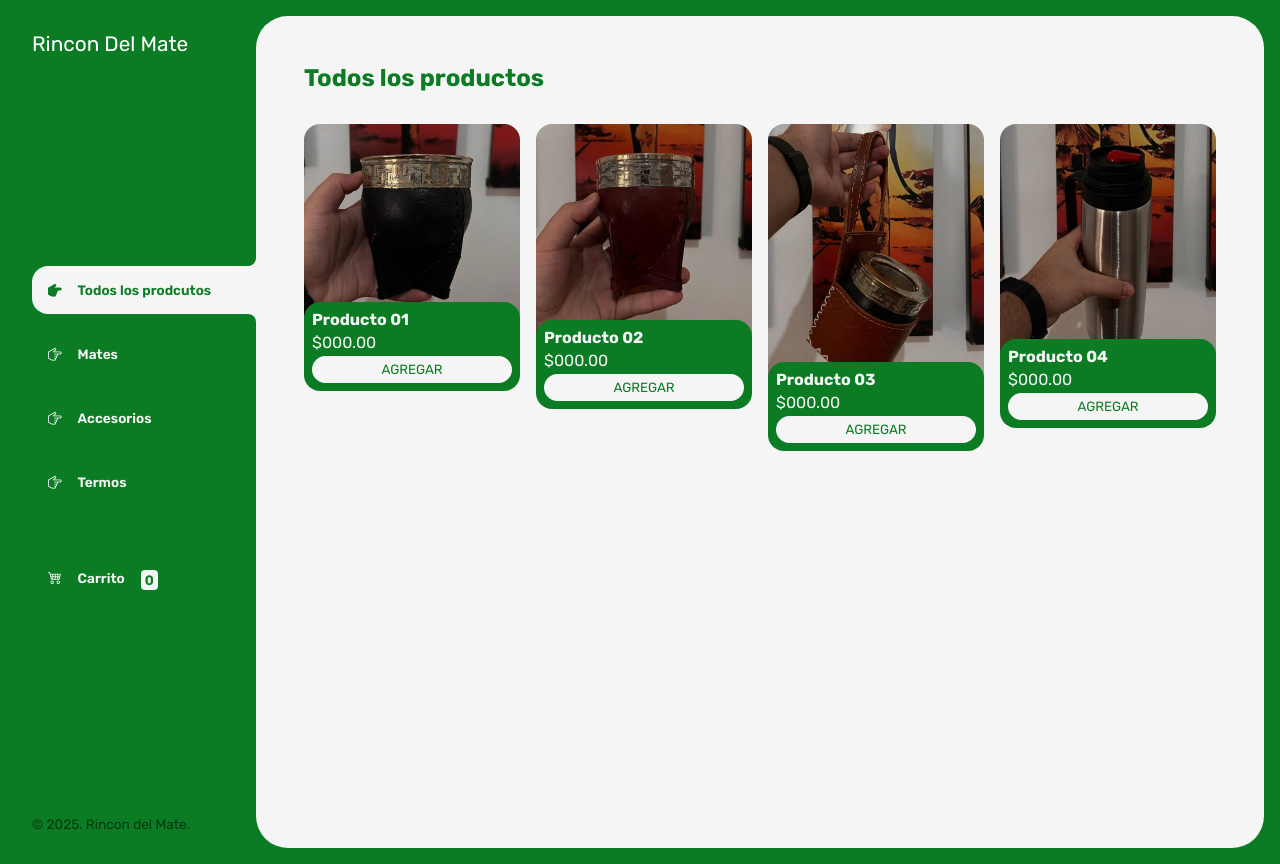
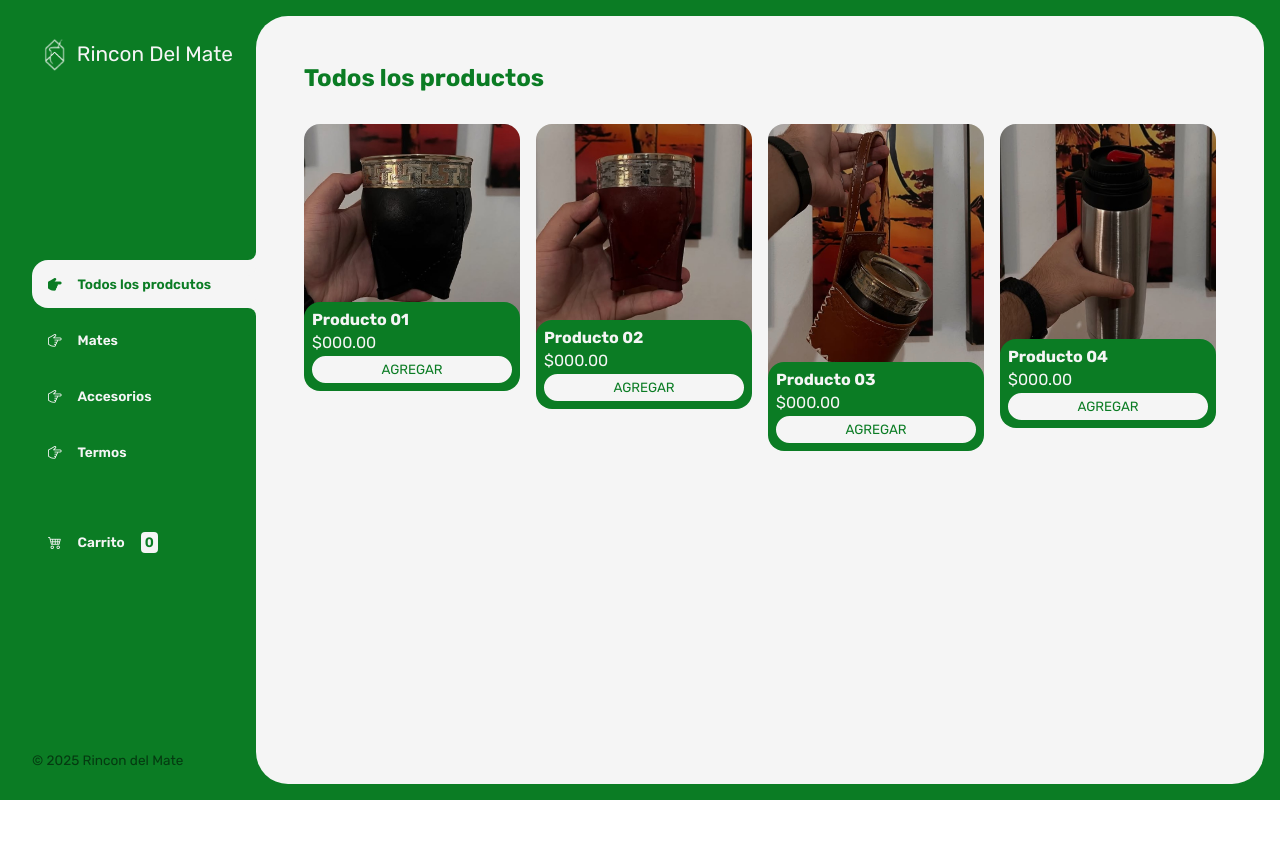
Before and after one commit to LTRuiz/RinconDelMate, a plain HTML site: page index.html in a window 1280 px wide. After the commit the page ends 800 px from the top, so only its background shows below. Drawn offline with nearby package versions, Linux system fonts and the light colour scheme.

Commit message:
logo nuevo y modificaciones (html y css). Se corrigio el box-sizing de la inicializacion de css.

```diff
--- a/css/style.css
+++ b/css/style.css
@@ -3,7 +3,7 @@
 * {
     margin: 0;
     padding: 0;
-    box-sizing: 0;
+    box-sizing: border-box;
     font-family: "Rubik", sans-serif;
 }
 
@@ -29,13 +29,35 @@ a {
 aside {
     padding: 2rem;
     padding-right: 0;
-    color: white;
+    color: whitesmoke;
     position: sticky;
     top: 0;
     height: 100vh;
     display: flex;
     flex-direction: column;
     justify-content: space-between;
+}
+
+.logos {
+    display: flex;
+    align-items: center;
+    cursor: pointer;
+}
+
+.logo-img {
+    height: 20%;
+    width: 20%;
+    animation: rotar 8s linear infinite; /* efecto rotacion logo */
+}
+
+/* rotacion logo */
+@keyframes rotar {
+    from{
+        transform: rotateY(180deg);
+    }
+    to {
+        transform: rotateY(-180deg);
+    }
 }
 
 .logo {
@@ -46,27 +68,26 @@ aside {
 .menu {
     display: flex;
     flex-direction: column;
-    gap: 1rem;
+    gap: .5rem;
 }
 
 .boton-menu {
     background-color: transparent;
     border: 0;
     color: whitesmoke;
-    font-size: 1rem;
     cursor: pointer;
     display: flex;
+    align-items: center;
     gap: 1rem;
     font-weight: 600;
     padding: 1rem;
     font-size: .85rem;
-
+    width: 100%;
 }
 
 .boton-menu.active {
     background-color: whitesmoke;
     color: #0B7C24;
-    width: 100%;
     border-top-left-radius: 1rem;
     border-bottom-left-radius: 1rem;
     position: relative;
@@ -118,7 +139,7 @@ aside {
 
 .texto-footer {
     color: #053a11;
-    font-size: 0.85rem;
+    font-size: .85rem;
 }
 
 main {
--- a/index.html
+++ b/index.html
@@ -12,7 +12,10 @@
     <div class="wrapper">
         <aside>
             <header>
-                <h1 class="logo">Rincon Del Mate</h1>
+                <div class="logos">
+                    <img class="logo-img" src="./img/logo-copia-blanco.png" alt="logo-img">
+                    <h1 class="logo">Rincon Del Mate</h1>
+                </div>
             </header>
             <nav>
                 <ul class="menu">
@@ -33,7 +36,7 @@
                     </li>
                 </ul>
             </nav>
-            <footer class="texto-footer">© 2025. Rincon del Mate.</footer>
+            <footer class="texto-footer">© 2025 Rincon del Mate</footer>
         </aside>
         <main>
             <h2 class="titulo-principal">Todos los productos</h2>
```
Also changed, not shown: carrito.html (+5 -2 lines), img/logo-copia-blanco.png (added), img/logo-png.png (added).
